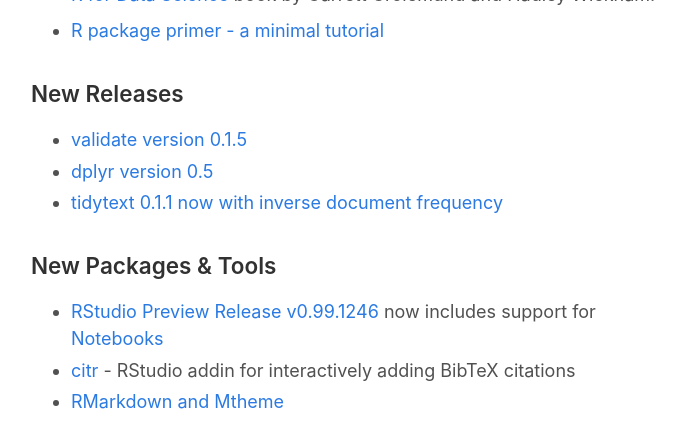
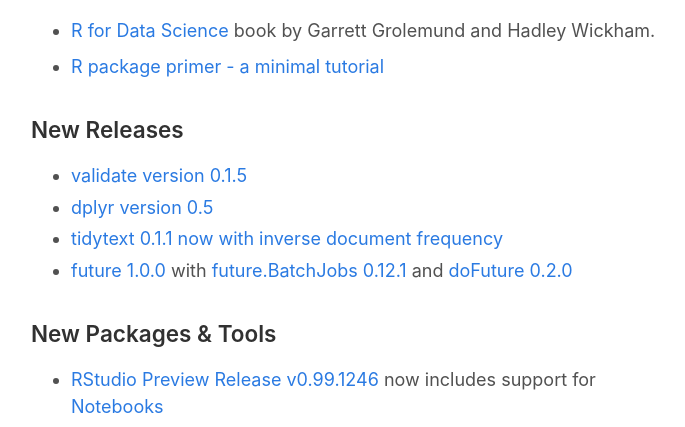
Before and after one commit to rweekly/rweekly.org, a Jekyll site: the page built from draft.md, in a window 1280 px wide and 900 px high, scrolled down 4499 px, cut to the strip 0-427 px from the top of the window. Shown: the whole strip, without its empty margins (294-979 px from the left). Built offline with Jekyll 4.4.1, drawn with Linux system fonts in a browser that asks for light colours; comment, search, counter and statistics services are not loaded.

Commit message:
useR talk 'A Future for R' and CRAN updates
useR talk 'A Future for R' and CRAN updates on corresponding packages.

```diff
--- a/draft.md
+++ b/draft.md
@@ -73,6 +73,9 @@
 + [Causal inference in social network data](https://github.com/osofr/useR2016_networks)
 
 + [R/qtl: Just barely sustainable](https://www.biostat.wisc.edu/~kbroman/presentations/UseR2016_withnotes.pdf)
+
++ [A Future for R](http://www.jottr.org/2016/07/a-future-for-r-slides-from-user-2016.html)
+
 
 #### Tutorials
 
@@ -158,6 +161,7 @@
  + [validate version 0.1.5](http://www.markvanderloo.eu/yaRb/2016/06/24/validate-version-1-5-is-out/)
  + [dplyr version 0.5](https://blog.rstudio.org/2016/06/27/dplyr-0-5-0/)
  + [tidytext 0.1.1 now with inverse document frequency](http://juliasilge.com/blog/Term-Frequency-tf-idf/)
+ + [future 1.0.0](https://cran.r-project.org/package=future) with [future.BatchJobs 0.12.1](https://cran.r-project.org/package=future.BatchJobs) and [doFuture 0.2.0](https://cran.r-project.org/package=doFuture)
 
 ### New Packages & Tools
 
```
